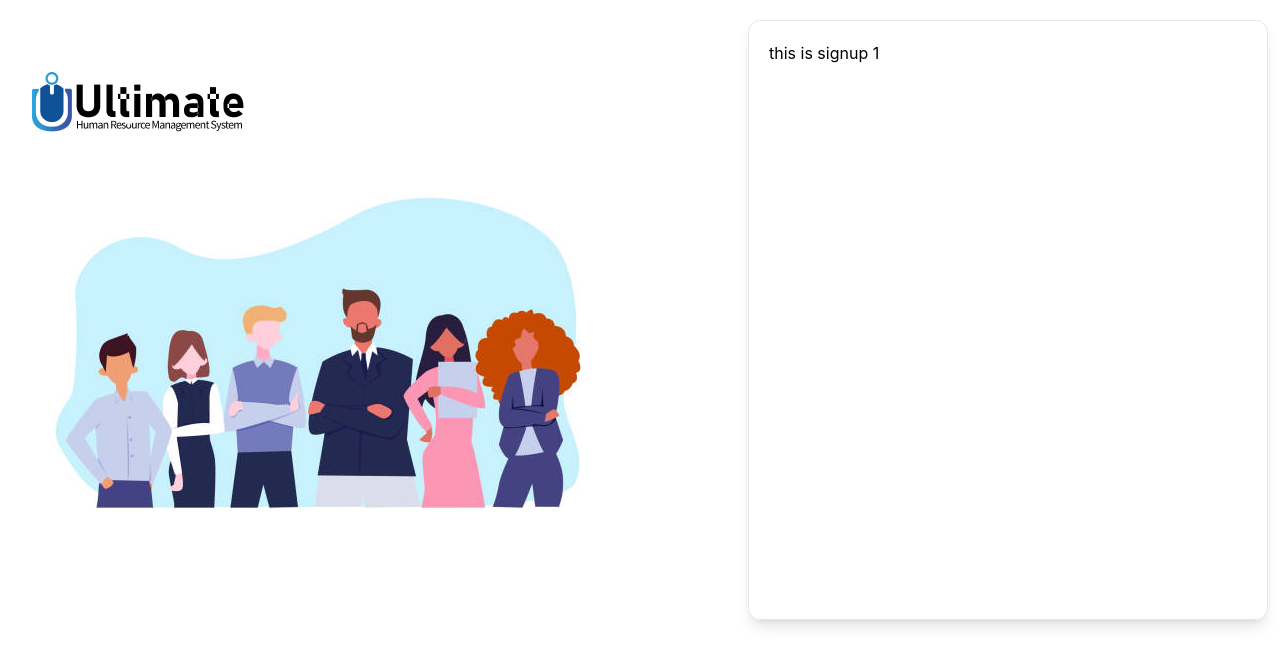
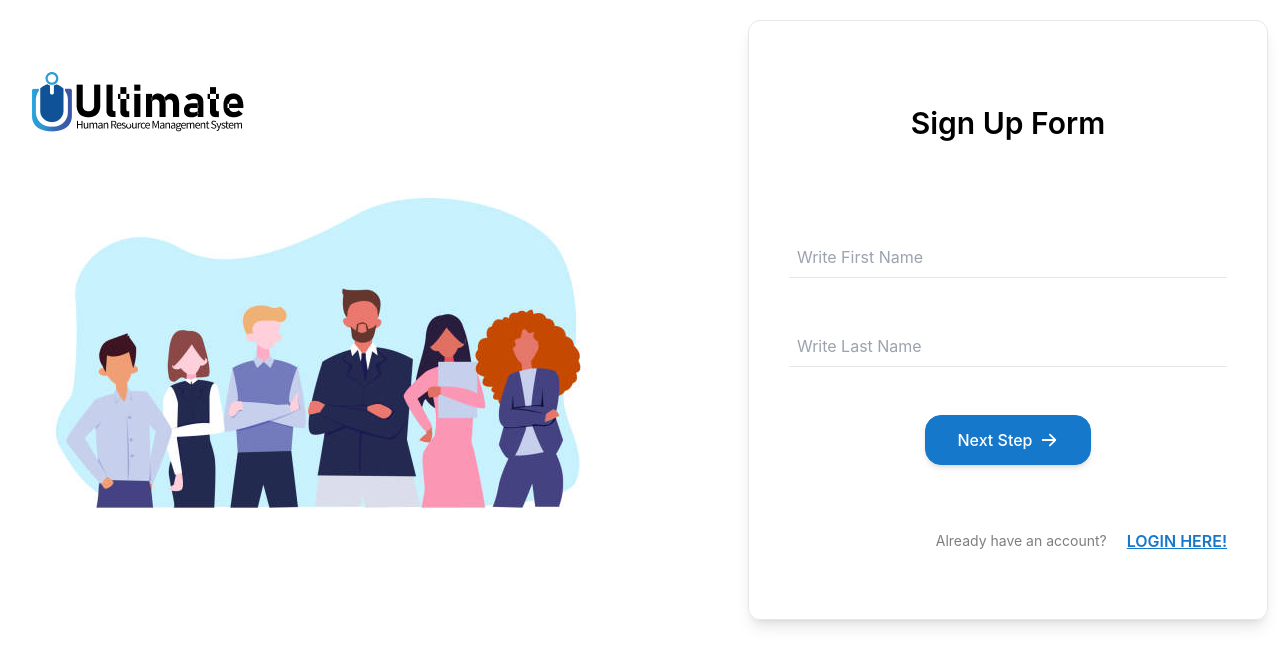
Before and after one commit to niloy143/test-attendance-list, a React (Create React App) app: page /user/signup/step-1 in a window 1280 px wide. Shown: the top 666 px of the page. Built offline with nearby package versions, Linux system fonts and the light colour scheme.

Commit message:
register page design

```diff
--- a/package.json
+++ b/package.json
@@ -11,6 +11,7 @@
     "react-icons": "^4.7.1",
     "react-router-dom": "^6.4.4",
     "react-scripts": "5.0.1",
+    "spinners-react": "^1.0.7",
     "web-vitals": "^2.1.4"
   },
   "scripts": {
--- a/src/App.css
+++ b/src/App.css
@@ -1,3 +1,9 @@
+input::-webkit-outer-spin-button,
+input::-webkit-inner-spin-button {
+  -webkit-appearance: none;
+  margin: 0;
+}
+
 .App {
   text-align: center;
 }
@@ -32,6 +38,7 @@
   from {
     transform: rotate(0deg);
   }
+
   to {
     transform: rotate(360deg);
   }
--- a/src/components/Button.js
+++ b/src/components/Button.js
@@ -1,9 +1,10 @@
 import React from 'react';
+import { SpinnerCircularFixed } from 'spinners-react';
 
-const Button = ({ children }) => {
+const Button = ({ children, loading }) => {
     return (
-        <button className='bg-[#1678CB] px-8 py-3 font-medium text-white rounded-2xl shadow-md hover:bg-white hover:text-[#1678CB] border border-[#1678CB] active:shadow-none'>
-            {children}
+        <button className={`bg-[#1678CB] px-8 py-3 font-medium text-white rounded-2xl shadow-md ${loading ? 'bg-white text-[#1678CB]' : 'hover:bg-white hover:text-[#1678CB] active:shadow-none'} border border-[#1678CB]`} disabled={loading}>
+            {loading ? <SpinnerCircularFixed size={24} thickness={120} speed={180} color="#1678CB" secondaryColor="rgba(0, 0, 0, 0.4)" /> : children}
         </button>
     );
 };
--- a/src/components/SignUp1.js
+++ b/src/components/SignUp1.js
@@ -1,12 +1,34 @@
 import React, { useContext } from 'react';
+import { NavLink, useNavigate } from 'react-router-dom';
 import { RegContext } from '../App';
+import { HiArrowRight } from 'react-icons/hi';
+import Button from './Button';
 
 const SignUp = () => {
     const { user } = useContext(RegContext);
-    console.log(user)
+    const navigate = useNavigate();
+    const firstNLastName = e => {
+        e.preventDefault();
+        console.log(user);
+        navigate('/user/signup/step-2')
+    }
     return (
-        <div>
-            this is signup 1
+        <div className='sm:w-11/12 mx-auto'>
+            <h2 className='text-3xl font-semibold text-center pt-16 pb-24'>Sign Up Form</h2>
+            <form className='flex flex-col items-center gap-12' onSubmit={firstNLastName}>
+                <input className='w-full border-b outline-none p-2' placeholder='Write First Name' name="firstName" type="text" required />
+                <input className='w-full border-b outline-none p-2' placeholder='Write Last Name' name="lastName" type="text" required />
+                <Button>
+                    <span className='inline-flex items-center gap-2'>
+                        <span>Next Step</span>
+                        <HiArrowRight className='text-lg' />
+                    </span>
+                </Button>
+            </form>
+            <div className='flex items-center justify-end gap-2 sm:gap-5 mt-16'>
+                <p className='text-[#7E7E7E] text-sm'>Already have an account? </p>
+                <NavLink className="text-end text-[#1678CB] underline hover:no-underline font-semibold uppercase" to="/user/login">Login Here!</NavLink>
+            </div>
         </div>
     );
 };
--- a/src/components/SignUp2.js
+++ b/src/components/SignUp2.js
@@ -1,9 +1,33 @@
 import React from 'react';
+import { HiArrowRight } from 'react-icons/hi';
+import { NavLink, useNavigate } from 'react-router-dom';
+import Button from './Button';
 
 const SignUp2 = () => {
+    const navigate = useNavigate();
+    const numNEmail = e => {
+        e.preventDefault();
+        navigate('/user/signup/step-3');
+    }
     return (
-        <div>
-            this is signup 2
+        <div className='sm:w-11/12 mx-auto'>
+            <h2 className='text-3xl font-semibold text-center pt-16 pb-24'>Sign Up Form</h2>
+            <form className='flex flex-col items-center gap-12' onSubmit={numNEmail}>
+                <div className='w-full flex items-center gap-3'>
+                    <input className='w-16 border-b outline-none p-2' placeholder='+880' name="countryCode" type="number" required />
+                    <input className='grow w-full border-b outline-none p-2' placeholder='1XXXXXXXXX' name="number" type="number" required />
+                </div>
+                <input className='w-full border-b outline-none p-2' placeholder='Write Email Address' name="email" type="email" required />
+                <div className='w-full flex justify-between items-center sm:px-3'>
+                    <NavLink className='text-[#7E7E7E] text-sm font-semibold' to='/user/signup/step-1'>Back</NavLink>
+                    <Button>
+                        <span className='inline-flex items-center gap-2'>
+                            <span>Next Step</span>
+                            <HiArrowRight className='text-lg' />
+                        </span>
+                    </Button>
+                </div>
+            </form>
         </div>
     );
 };
--- a/src/components/SignUp3.js
+++ b/src/components/SignUp3.js
@@ -1,9 +1,25 @@
 import React from 'react';
+import { NavLink } from 'react-router-dom';
+import Button from './Button';
 
 const SignUp3 = () => {
+    const handleSubmit = e => {
+        e.preventDefault();
+
+    }
     return (
-        <div>
-            this is SignUp3
+        <div className='sm:w-11/12 mx-auto'>
+            <h2 className='text-3xl font-semibold text-center pt-16 pb-24'>Sign Up Form</h2>
+            <form className='flex flex-col items-center gap-12' onSubmit={handleSubmit}>
+                <div className='w-full'>
+                    <input className='w-full border-b outline-none p-2' placeholder='Password' name="" type="password" required />
+                    <p className='text-[#7E7E7E] text-sm mt-1'>Your password must be 8 characters.</p>
+                </div>
+                <div className='w-full flex justify-between items-center sm:px-3'>
+                    <NavLink className='text-[#7E7E7E] text-sm font-semibold' to='/user/signup/step-2'>Back</NavLink>
+                    <Button> Sign Up </Button>
+                </div>
+            </form>
         </div>
     );
 };
```
Also changed, not shown: 1 other file (tests, documents, lock files or other folders).
